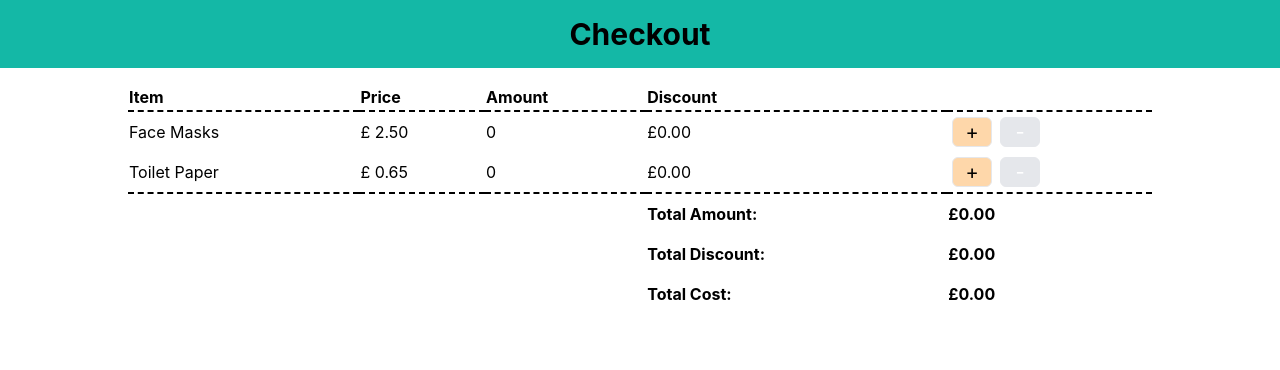
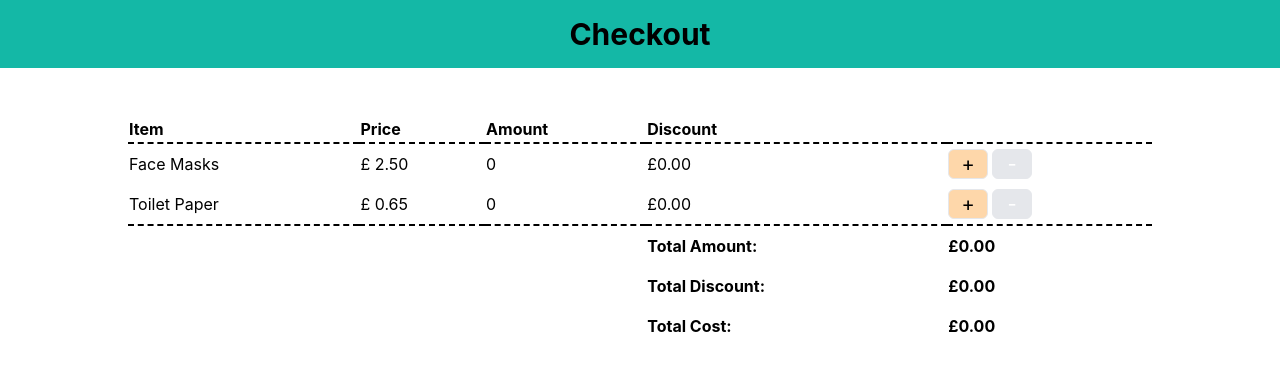
Before and after one commit to NickBansal/checkout, a React (Create React App) app: page / in a window 1280 px wide. Shown: the top 370 px of the page. Built offline with nearby package versions, Linux system fonts and the light colour scheme.

Commit message:
deleted the duplicated classNames on the head component

```diff
--- a/src/components/Buttons/index.js
+++ b/src/components/Buttons/index.js
@@ -3,8 +3,8 @@ import {
   string, node, bool, func,
 } from 'prop-types';
 
-const buttonItem = 'mx-1 my-1 bg-orange-200 hover:bg-orange-600 transition-colors text-base md:text-xl px-0 md:px-2 rounded-md border border-solid w-[40px]';
-const disabledBtn = 'cursor-not-allowed bg-gray-200 mx-1 text-base md:text-xl px-0 md:px-2 rounded-md border border-solid w-[40px] text-white';
+const buttonItem = 'w-[40px] mr-1 my-1 bg-orange-200 hover:bg-orange-600 transition-colors text-xl rounded-md border border-solid';
+const disabledBtn = 'w-[40px] cursor-not-allowed bg-gray-200 mr-1 text-xl rounded-md border border-solid text-white';
 
 export default function Button({
   testId, children, disabled, handleClick, label, ...rest
--- a/src/pages/Checkout/index.js
+++ b/src/pages/Checkout/index.js
@@ -60,8 +60,8 @@ export default function Checkout() {
   const totalIsDiscounted = Boolean(totalDiscount);
 
   return (
-    <Table className="w-full mx-auto my-4 md:w-4/5">
-      <THead className="font-bold border-b-2 border-black border-dashed">
+    <Table className="w-full mx-auto my-12 md:w-4/5">
+      <THead>
         <Row>
           <Cell>Item</Cell>
           <Cell>Price</Cell>
```
